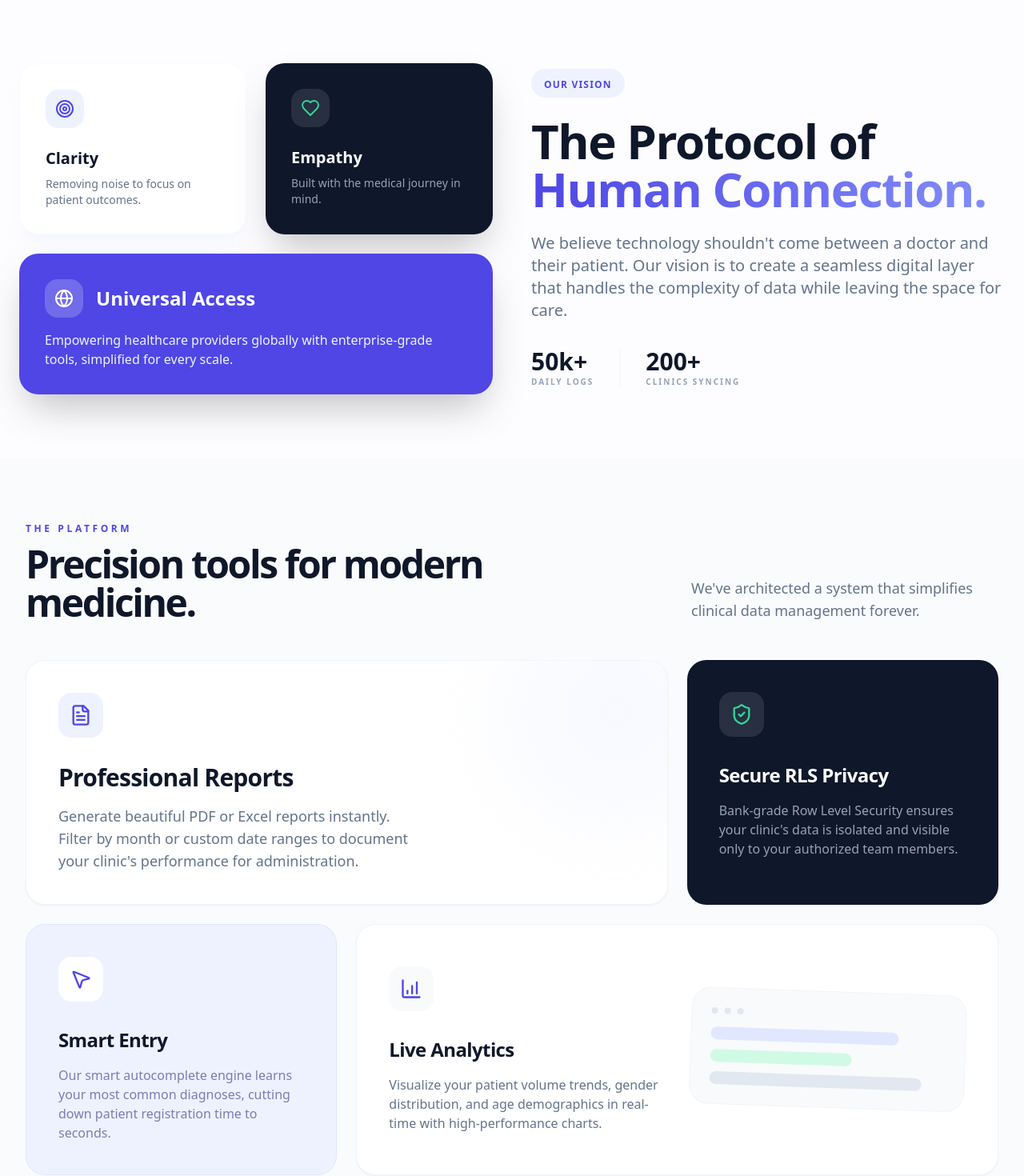
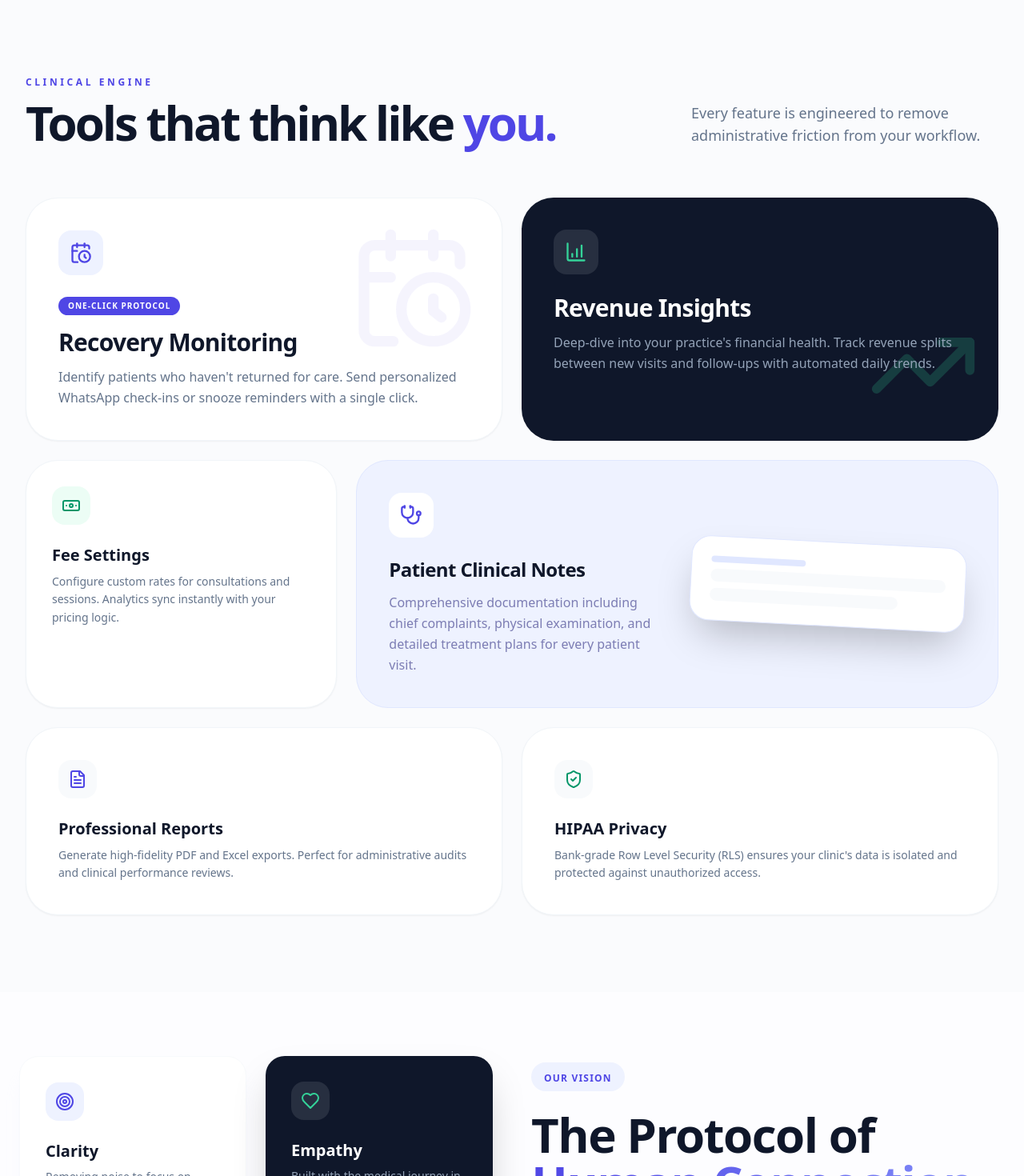
Before and after one commit to Ammarjav/clinicLog, a React (Vite) app: page / in a window 1280 px wide. Shown: the part 1240-2710 px from the top of the page at 80% size. Built offline with nearby package versions, Linux system fonts and the light colour scheme.

Commit message:
[dyad] Updated landing page features with actual app functionality - wrote 1 file(s)

```diff
--- a/src/pages/Index.tsx
+++ b/src/pages/Index.tsx
@@ -19,7 +19,12 @@ import {
   FileText,
   MousePointer2,
   Menu,
-  X
+  X,
+  CalendarClock,
+  Banknote,
+  Stethoscope,
+  TrendingUp,
+  Zap
 } from 'lucide-react';
 import { motion, AnimatePresence } from 'framer-motion';
 
@@ -49,7 +54,6 @@ const Index = () => {
             <span className="text-base md:text-xl font-black text-slate-900 dark:text-white tracking-tighter">Clinic<span className="text-indigo-600">Log</span></span>
           </Link>
 
-          {/* Desktop Nav */}
           <div className="hidden lg:flex items-center gap-8 font-semibold text-slate-500 dark:text-slate-400 text-sm">
             {navLinks.map((link) => (
               <Link key={link.name} to={link.href} className="hover:text-indigo-600 dark:hover:text-indigo-400 transition-colors">{link.name}</Link>
@@ -68,7 +72,6 @@ const Index = () => {
               <Link to="/admin/signup">Join Now</Link>
             </Button>
 
-            {/* Hamburger Toggle */}
             <Button
               variant="ghost"
               size="icon"
@@ -157,7 +160,6 @@ const Index = () => {
             </Button>
           </div>
 
-          {/* Floating Dashboard Preview */}
           <div className="relative max-w-5xl mx-auto animate-in zoom-in-95 duration-1000 px-2 md:px-0">
             <div className="absolute -inset-1 bg-gradient-to-tr from-indigo-500 to-emerald-400 rounded-3xl blur-xl md:blur-2xl opacity-20" />
             <div className="relative bg-white/40 dark:bg-slate-900/40 backdrop-blur-sm p-2 md:p-4 rounded-3xl border border-white dark:border-slate-800 shadow-2xl dark:shadow-none overflow-hidden group text-center">
@@ -167,7 +169,6 @@ const Index = () => {
                 alt="ClinicLog Interface"
                 className="rounded-3xl w-full shadow-2xl dark:shadow-none transition-all duration-700 object-cover aspect-[21/9]"
               />
-              {/* Floating Stat Widget */}
               <div className="hidden sm:block absolute bottom-6 right-6 md:bottom-10 md:right-10 bg-white/90 dark:bg-slate-900/90 backdrop-blur-md p-4 md:p-6 rounded-3xl shadow-2xl dark:shadow-none border border-white/50 dark:border-slate-800 animate-bounce-slow text-left">
                 <div className="flex items-center gap-3 md:gap-4">
                   <div className="bg-emerald-100 dark:bg-emerald-900/30 p-2 md:p-3 rounded-2xl">
@@ -179,6 +180,108 @@ const Index = () => {
                   </div>
                 </div>
               </div>
+            </div>
+          </div>
+        </div>
+      </section>
+
+      {/* Bento Grid Features - Redesigned for Specific App Logic */}
+      <section className="py-12 md:py-24 px-4 md:px-6 bg-slate-50/50 dark:bg-slate-950/50 text-left">
+        <div className="max-w-7xl mx-auto">
+          <div className="flex flex-col md:flex-row justify-between items-start md:items-end gap-6 md:gap-8 mb-12 md:mb-16 px-2">
+            <div className="max-w-2xl text-left">
+              <h2 className="text-xs font-black text-indigo-600 uppercase tracking-[0.3em] mb-2 md:mb-3">Clinical Engine</h2>
+              <p className="text-3xl md:text-6xl font-black text-slate-900 dark:text-white tracking-tighter">Tools that think like <span className="text-indigo-600">you.</span></p>
+            </div>
+            <p className="text-base md:text-lg text-slate-500 dark:text-slate-400 max-w-sm">Every feature is engineered to remove administrative friction from your workflow.</p>
+          </div>
+
+          <div className="grid grid-cols-1 md:grid-cols-6 gap-4 md:gap-6 px-2">
+            {/* Follow-up Protocol */}
+            <div className="md:col-span-3 bg-white dark:bg-slate-900 p-8 md:p-10 rounded-[2.5rem] border border-slate-100 dark:border-slate-800 shadow-sm hover:shadow-xl transition-all group relative overflow-hidden">
+              <div className="absolute top-0 right-0 p-8 opacity-5 group-hover:opacity-10 transition-opacity">
+                <CalendarClock size={160} className="text-indigo-600" />
+              </div>
+              <div className="relative z-10 text-left">
+                <div className="w-12 h-12 md:w-14 md:h-14 rounded-2xl bg-indigo-50 dark:bg-indigo-900/30 flex items-center justify-center mb-6">
+                  <CalendarClock className="w-6 h-6 md:w-7 md:h-7 text-indigo-600 dark:text-indigo-400" />
+                </div>
+                <div className="inline-flex items-center gap-2 px-3 py-1 bg-indigo-600 text-white rounded-full text-[10px] font-black uppercase tracking-widest mb-4">One-Click Protocol</div>
+                <h3 className="text-2xl md:text-3xl font-black text-slate-900 dark:text-white mb-3 tracking-tight">Recovery Monitoring</h3>
+                <p className="text-slate-500 dark:text-slate-400 leading-relaxed">
+                  Identify patients who haven't returned for care. Send personalized WhatsApp check-ins or snooze reminders with a single click.
+                </p>
+              </div>
+            </div>
+
+            {/* Financial Analytics */}
+            <div className="md:col-span-3 bg-slate-900 dark:bg-indigo-950 p-8 md:p-10 rounded-[2.5rem] text-white hover:shadow-2xl hover:shadow-indigo-500/20 transition-all group relative overflow-hidden">
+              <div className="absolute bottom-0 right-0 p-6 opacity-20">
+                <TrendingUp size={140} className="text-emerald-400" />
+              </div>
+              <div className="relative z-10 text-left">
+                <div className="w-12 h-12 md:w-14 md:h-14 rounded-2xl bg-white/10 flex items-center justify-center mb-6">
+                  <BarChart4 className="w-6 h-6 md:w-7 md:h-7 text-emerald-400" />
+                </div>
+                <h3 className="text-2xl md:text-3xl font-black mb-3 tracking-tight">Revenue Insights</h3>
+                <p className="text-slate-400 leading-relaxed">
+                  Deep-dive into your practice's financial health. Track revenue splits between new visits and follow-ups with automated daily trends.
+                </p>
+              </div>
+            </div>
+
+            {/* Fee Configuration */}
+            <div className="md:col-span-2 bg-white dark:bg-slate-900 p-8 rounded-[2.5rem] border border-slate-100 dark:border-slate-800 shadow-sm text-left">
+              <div className="w-12 h-12 rounded-2xl bg-emerald-50 dark:bg-emerald-900/30 flex items-center justify-center mb-6">
+                <Banknote className="w-6 h-6 text-emerald-600" />
+              </div>
+              <h3 className="text-xl font-black text-slate-900 dark:text-white mb-2">Fee Settings</h3>
+              <p className="text-sm text-slate-500 leading-relaxed">
+                Configure custom rates for consultations and sessions. Analytics sync instantly with your pricing logic.
+              </p>
+            </div>
+
+            {/* Clinical Documentation */}
+            <div className="md:col-span-4 bg-indigo-50 dark:bg-indigo-950/40 p-8 md:p-10 rounded-[2.5rem] border border-indigo-100 dark:border-indigo-900/50 flex flex-col md:flex-row gap-8 items-center overflow-hidden">
+              <div className="flex-1 text-left relative z-10">
+                <div className="w-12 h-12 md:w-14 md:h-14 rounded-2xl bg-white dark:bg-slate-800 flex items-center justify-center mb-6">
+                  <Stethoscope className="w-6 h-6 md:w-7 md:h-7 text-indigo-600 dark:text-indigo-400" />
+                </div>
+                <h3 className="text-2xl font-black text-slate-900 dark:text-white mb-3 tracking-tight">Patient Clinical Notes</h3>
+                <p className="text-indigo-900/60 dark:text-indigo-300 leading-relaxed">
+                  Comprehensive documentation including chief complaints, physical examination, and detailed treatment plans for every patient visit.
+                </p>
+              </div>
+              <div className="hidden sm:flex justify-center flex-1 rotate-3 group-hover:rotate-0 transition-transform duration-500">
+                <div className="bg-white dark:bg-slate-900 p-6 rounded-3xl shadow-2xl border border-indigo-100 dark:border-slate-800 w-full">
+                  <div className="space-y-2">
+                    <div className="h-2 bg-indigo-100 dark:bg-indigo-900/40 rounded-full w-[40%]" />
+                    <div className="h-4 bg-slate-50 dark:bg-slate-800 rounded-lg w-full" />
+                    <div className="h-4 bg-slate-50 dark:bg-slate-800 rounded-lg w-[80%]" />
+                  </div>
+                </div>
+              </div>
+            </div>
+
+            {/* Reporting & Security */}
+            <div className="md:col-span-3 bg-white dark:bg-slate-900 p-8 md:p-10 rounded-[2.5rem] border border-slate-100 dark:border-slate-800 shadow-sm text-left">
+              <div className="w-12 h-12 rounded-2xl bg-slate-50 dark:bg-slate-800 flex items-center justify-center mb-6">
+                <FileText className="w-6 h-6 text-indigo-600" />
+              </div>
+              <h3 className="text-xl font-black text-slate-900 dark:text-white mb-2">Professional Reports</h3>
+              <p className="text-sm text-slate-500 leading-relaxed">
+                Generate high-fidelity PDF and Excel exports. Perfect for administrative audits and clinical performance reviews.
+              </p>
+            </div>
+
+            <div className="md:col-span-3 bg-white dark:bg-slate-900 p-8 md:p-10 rounded-[2.5rem] border border-slate-100 dark:border-slate-800 shadow-sm text-left">
+              <div className="w-12 h-12 rounded-2xl bg-slate-50 dark:bg-slate-800 flex items-center justify-center mb-6">
+                <ShieldCheck className="w-6 h-6 text-emerald-600" />
+              </div>
+              <h3 className="text-xl font-black text-slate-900 dark:text-white mb-2">HIPAA Privacy</h3>
+              <p className="text-sm text-slate-500 leading-relaxed">
+                Bank-grade Row Level Security (RLS) ensures your clinic's data is isolated and protected against unauthorized access.
+              </p>
             </div>
           </div>
         </div>
@@ -241,84 +344,6 @@ const Index = () => {
         </div>
       </section>
 
-      {/* Bento Grid Features */}
-      <section className="py-12 md:py-20 px-4 md:px-6 bg-slate-50/50 dark:bg-slate-950/50 text-left">
-        <div className="max-w-7xl mx-auto">
-          <div className="flex flex-col md:flex-row justify-between items-start md:items-end gap-6 md:gap-8 mb-8 md:mb-12 px-2">
-            <div className="max-w-2xl text-left">
-              <h2 className="text-xs font-black text-indigo-600 uppercase tracking-[0.3em] mb-2 md:mb-3">The Platform</h2>
-              <p className="text-3xl md:text-5xl font-black text-slate-900 dark:text-white tracking-tighter">Precision tools for modern medicine.</p>
-            </div>
-            <p className="text-base md:text-lg text-slate-500 dark:text-slate-400 max-w-sm">We've architected a system that simplifies clinical data management forever.</p>
-          </div>
-
-          <div className="grid grid-cols-1 md:grid-cols-6 gap-4 md:gap-6 px-2">
-            {/* Professional Reporting */}
-            <div className="md:col-span-4 bg-white dark:bg-slate-900 p-8 md:p-10 rounded-3xl border border-slate-100 dark:border-slate-800 shadow-sm hover:shadow-xl transition-all group overflow-hidden relative">
-              <div className="absolute top-0 right-0 w-48 md:w-64 h-48 md:h-64 bg-indigo-50 dark:bg-indigo-900/10 rounded-full translate-x-1/4 -translate-y-1/4 blur-3xl opacity-50" />
-              <div className="relative z-10 text-left">
-                <div className="w-12 h-12 md:w-14 md:h-14 rounded-xl md:rounded-2xl bg-indigo-50 dark:bg-indigo-900/30 flex items-center justify-center mb-6 md:mb-8">
-                  <FileText className="w-6 h-6 md:w-7 md:h-7 text-indigo-600 dark:text-indigo-400" />
-                </div>
-                <h3 className="text-2xl md:text-3xl font-black text-slate-900 dark:text-white mb-3 md:mb-4 tracking-tight">Professional Reports</h3>
-                <p className="text-base md:text-lg text-slate-500 dark:text-slate-400 leading-relaxed max-w-md">
-                  Generate beautiful PDF or Excel reports instantly. Filter by month or custom date ranges to document your clinic's performance for administration.
-                </p>
-              </div>
-            </div>
-
-            {/* Smart Security */}
-            <div className="md:col-span-2 bg-slate-900 dark:bg-indigo-950 p-8 md:p-10 rounded-3xl text-white hover:bg-indigo-900 transition-colors group text-left">
-              <div className="w-12 h-12 md:w-14 md:h-14 rounded-xl md:rounded-2xl bg-white/10 flex items-center justify-center mb-6 md:mb-8">
-                <ShieldCheck className="w-6 h-6 md:w-7 md:h-7 text-emerald-400" />
-              </div>
-              <h3 className="text-xl md:text-2xl font-black mb-3 md:mb-4 tracking-tight">Secure RLS Privacy</h3>
-              <p className="text-sm md:text-base text-slate-400 leading-relaxed">
-                Bank-grade Row Level Security ensures your clinic's data is isolated and visible only to your authorized team members.
-              </p>
-            </div>
-
-            {/* Smart Autocomplete */}
-            <div className="md:col-span-2 bg-indigo-50 dark:bg-indigo-950/40 p-8 md:p-10 rounded-3xl border border-indigo-100 dark:border-indigo-900/50 text-left">
-              <div className="w-12 h-12 md:w-14 md:h-14 rounded-xl md:rounded-2xl bg-white dark:bg-slate-800 flex items-center justify-center mb-6 md:mb-8">
-                <MousePointer2 className="w-6 h-6 md:w-7 md:h-7 text-indigo-600 dark:text-indigo-400" />
-              </div>
-              <h3 className="text-xl md:text-2xl font-black text-slate-900 dark:text-white mb-3 md:mb-4 tracking-tight">Smart Entry</h3>
-              <p className="text-sm md:text-base text-indigo-900/60 dark:text-indigo-300 leading-relaxed">
-                Our smart autocomplete engine learns your most common diagnoses, cutting down patient registration time to seconds.
-              </p>
-            </div>
-
-            {/* Live Analytics */}
-            <div className="md:col-span-4 bg-white dark:bg-slate-900 p-8 md:p-10 rounded-3xl border border-slate-100 dark:border-slate-800 shadow-sm flex flex-col md:flex-row gap-8 items-center overflow-hidden relative">
-              <div className="flex-1 text-left relative z-10">
-                <div className="w-12 h-12 md:w-14 md:h-14 rounded-xl md:rounded-2xl bg-slate-50 dark:bg-slate-800 flex items-center justify-center mb-6 md:mb-8">
-                  <BarChart4 className="w-6 h-6 md:w-7 md:h-7 text-indigo-600 dark:text-indigo-400" />
-                </div>
-                <h3 className="text-xl md:text-2xl font-black text-slate-900 dark:text-white mb-3 md:mb-4 tracking-tight">Live Analytics</h3>
-                <p className="text-sm md:text-base text-slate-500 dark:text-slate-400 leading-relaxed">
-                  Visualize your patient volume trends, gender distribution, and age demographics in real-time with high-performance charts.
-                </p>
-              </div>
-              <div className="hidden sm:flex justify-center flex-1">
-                <div className="bg-slate-50 dark:bg-slate-800 p-6 rounded-3xl border border-slate-100 dark:border-slate-700 w-full rotate-2">
-                  <div className="flex gap-2 mb-4">
-                    <div className="w-2 h-2 rounded-full bg-slate-200 dark:bg-slate-600" />
-                    <div className="w-2 h-2 rounded-full bg-slate-200 dark:bg-slate-600" />
-                    <div className="w-2 h-2 rounded-full bg-slate-200 dark:bg-slate-600" />
-                  </div>
-                  <div className="space-y-3">
-                    <div className="h-4 bg-indigo-100 dark:bg-indigo-900/40 rounded-full w-[80%]" />
-                    <div className="h-4 bg-emerald-100 dark:bg-emerald-900/40 rounded-full w-[60%]" />
-                    <div className="h-4 bg-slate-200 dark:bg-slate-700 rounded-full w-[90%]" />
-                  </div>
-                </div>
-              </div>
-            </div>
-          </div>
-        </div>
-      </section>
-
       {/* Integrated Pricing Section */}
       <PricingSection />
 
```
